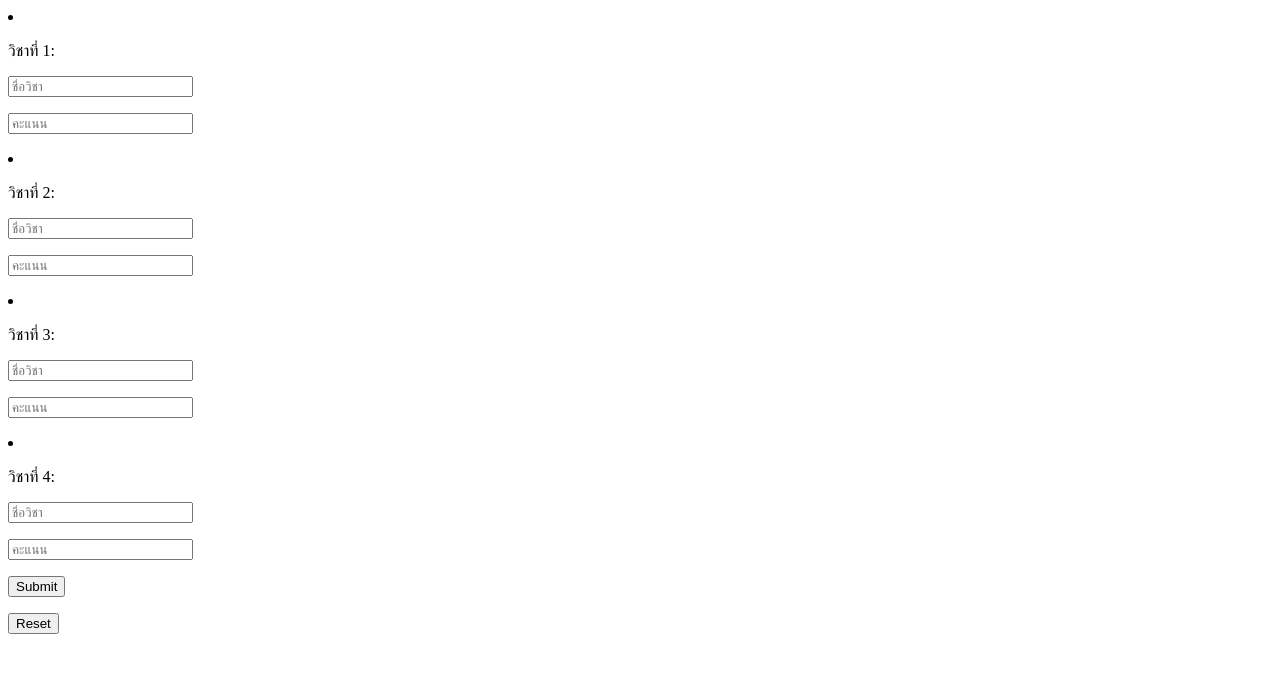
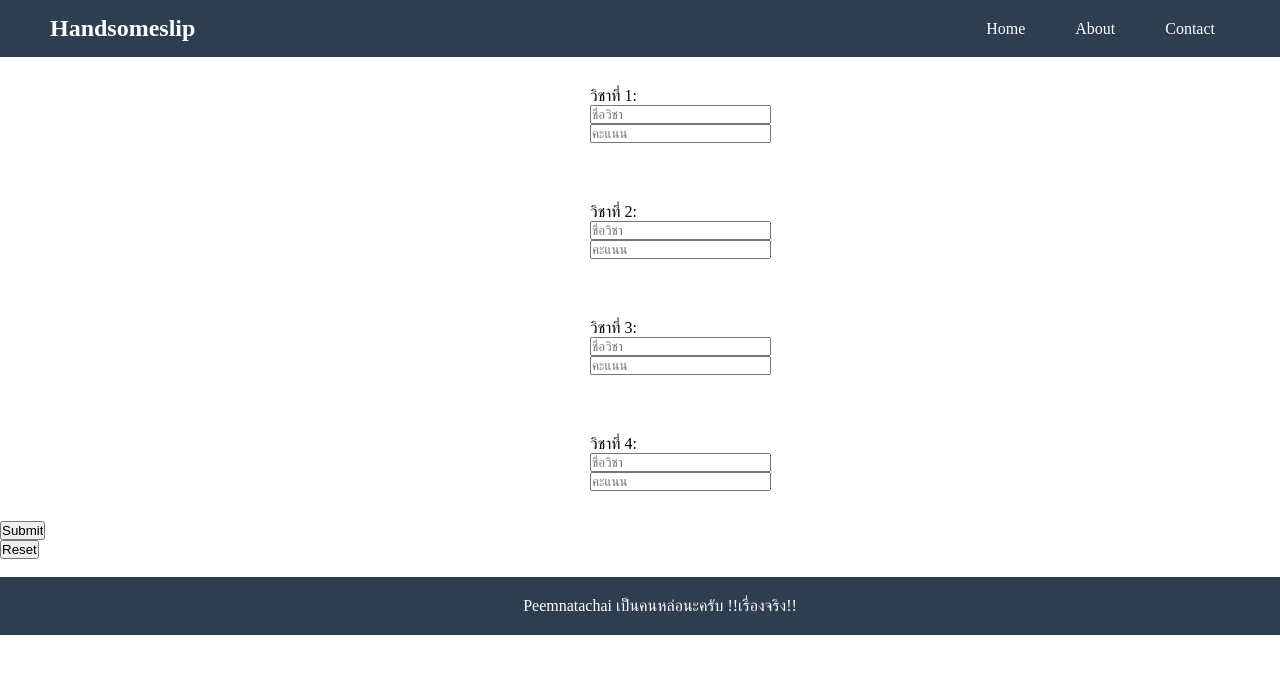
Before and after one commit to KannawatSriputto09/WebAnalyze_Handsomeslip, a Flask app: page / in a window 1280 px wide. Shown: the top 675 px of the page. Run offline with Flask 3, Linux system fonts and the light colour scheme.

Commit message:
Update index.html

```diff
--- a/PSCPproject/templates/index.html
+++ b/PSCPproject/templates/index.html
@@ -6,41 +6,120 @@
     <meta name="viewport" content="width=device-width, initial-scale=1.0">
     <link rel="stylesheet" href="static\css\style.css">
     <title>Document</title>
+
+    <style>
+        * {
+            margin: 0;
+            padding: 0;
+        }
+
+        nav {
+            background-color: #2c3e50;
+            display: flex;
+            justify-content: space-between;
+            align-items: center;
+            padding: 15px 50px;
+            position: sticky;
+            top: 0;
+            -index: 1000;
+        }
+
+        nav .logo {
+            color: white;
+            font-size: 1.5rem;
+            font-weight: bold;
+        }
+
+        nav ul {
+            list-style: none;
+            display: flex;
+            margin: 0;
+        }
+
+        nav ul li {
+            margin-left: 20px;
+        }
+
+        nav ul li a {
+            color: white;
+            text-decoration: none;
+            padding: 10px 15px;
+            font-size: 1rem;
+            border-radius: 5px;
+        }
+
+        nav ul li a:hover {
+            background-color: #34495e;
+        }
+
+        footer {
+            background-color: #2c3e50;
+            color: white;
+            text-align: center;
+            padding: 20px;
+            position: relative;
+            bottom: 0;
+            width: 100%;
+        }
+
+        section {
+            padding: 30px;
+            max-width: 100px;
+            margin: 0 auto;
+        }
+    </style>
 </head>
 <body>
-    <form action="" method="POST">
-        <li>
-            <div class="subject1">
+    <form action="" method="POST" style="transition: .5s;">
+        <nav>
+            <div class="logo">Handsomeslip</div>
+            <ul>
+              <li><a href="#home">Home</a></li>
+              <li><a href="#about">About</a></li>
+              <li><a href="#contact">Contact</a></li>
+            </ul>
+        </nav>
+
+        <section>
+            <div>
                 <p>วิชาที่ 1:</p>
                 <p><input type="text" name="subject1" placeholder="ชื่อวิชา" /></p>
                 <p><input type="text" name="cal1" placeholder="คะแนน" /></p>
             </div>
-        </li>
-        <li>
+        </section>
+
+        <section>
             <div>
                 <p>วิชาที่ 2:</p>
                 <p><input type="text" name="subject2" placeholder="ชื่อวิชา" /></p>
                 <p><input type="text" name="cal2" placeholder="คะแนน" /></p>
             </div>
-        </li>
-        <li>
+        </section>
+
+        <section>
             <div>
                 <p>วิชาที่ 3:</p>
                 <p><input type="text" name="subject3" placeholder="ชื่อวิชา" /></p>
                 <p><input type="text" name="cal3" placeholder="คะแนน" /></p>
             </div>
-        </li>
-        <li>
+        </section>
+
+        <section>
             <div>
                 <p>วิชาที่ 4:</p>
                 <p><input type="text" name="subject4" placeholder="ชื่อวิชา"/></p>
                 <p><input type="text" name="cal4" placeholder="คะแนน" /></p>
             </div>
-        </li>
+        </section>
+
         <p><input type="submit" value="Submit"/></p>
         <p><input type="reset" value="Reset"></p>
 
         <img src={{plot_url}}>
+
+        <footer>
+            <p>Peemnatachai เป็นคนหล่อนะครับ !!เรื่องจริง!!</p>
+         </footer>
     </form>
 </body>
 </html>
```
